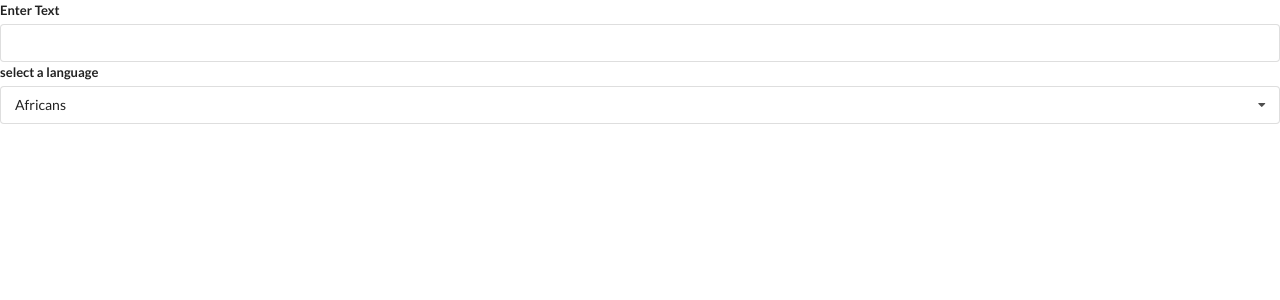
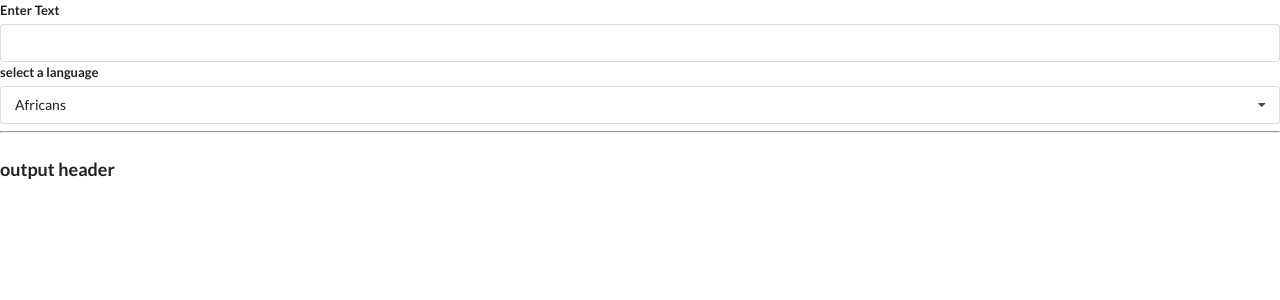
Before and after one commit to subhra2508/Widgets-App, a React (Create React App) app: page / in a window 1280 px wide. Shown: the top 300 px of the page. Built offline with nearby package versions, Linux system fonts and the light colour scheme.

Commit message:
add convert component

```diff
--- /dev/null
+++ b/src/components/Convert.js
@@ -0,0 +1,13 @@
+import React,{useEffect,useState} from 'react';
+
+
+const Convert = ({language,text}) => {
+    useEffect(()=>{
+        console.log('new language text')
+    },[language,text])
+    return (
+        <div></div>
+    )
+}
+
+export default Convert;
--- a/src/components/Translate.js
+++ b/src/components/Translate.js
@@ -1,5 +1,7 @@
 import React,{useState} from 'react';
 import Dropdown from './Dropdown';
+import Convert from './Convert';
+//AIzaSyCHUCmpR7cT_yDFHC98CZJy2LTms-IwDlM
 
 const options = [
     {
@@ -32,7 +34,11 @@ const Translate = () => {
             label="select a language"
             selected={language}
              onSelectedChange={setLanguage}
-             options={options}/>
+             options={options}
+             />
+            <hr/>
+            <h3>output header</h3>
+            <Convert text={text} language={language}/>
         </div>
     )
 }
```
